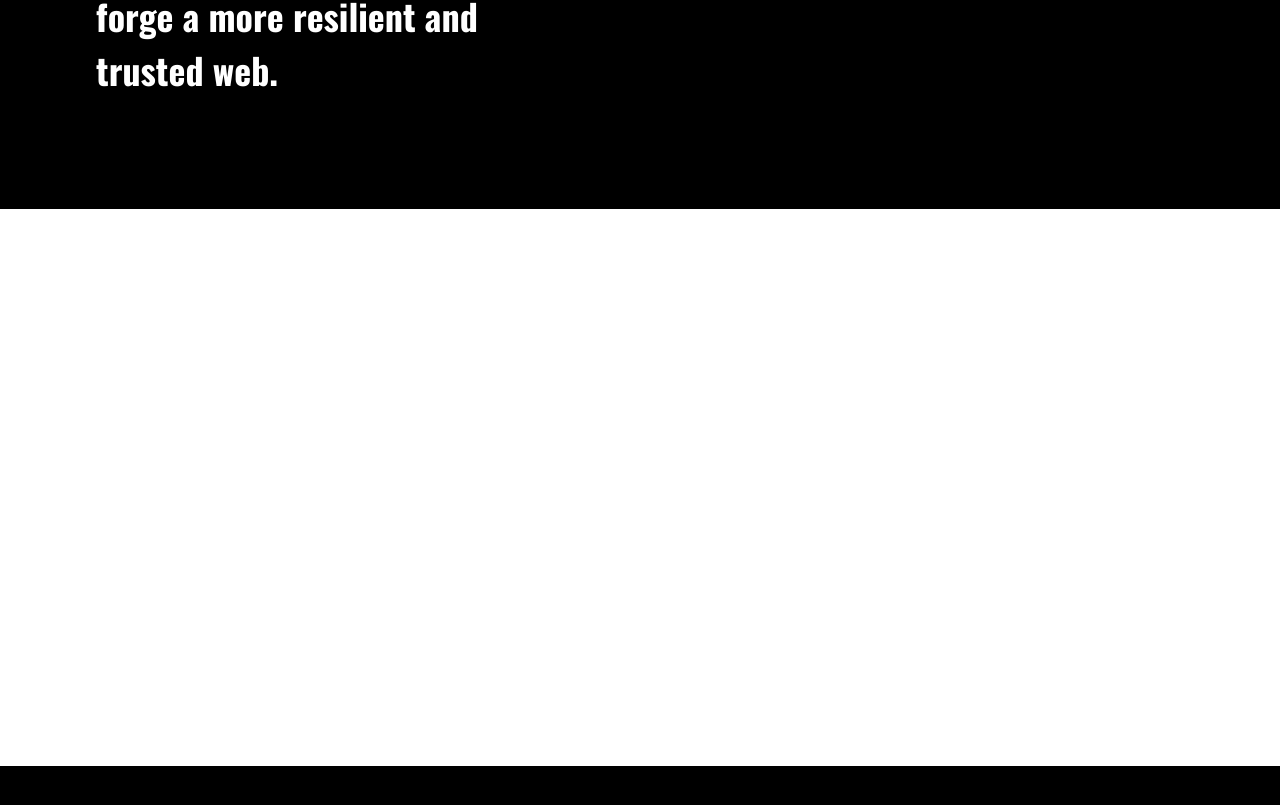
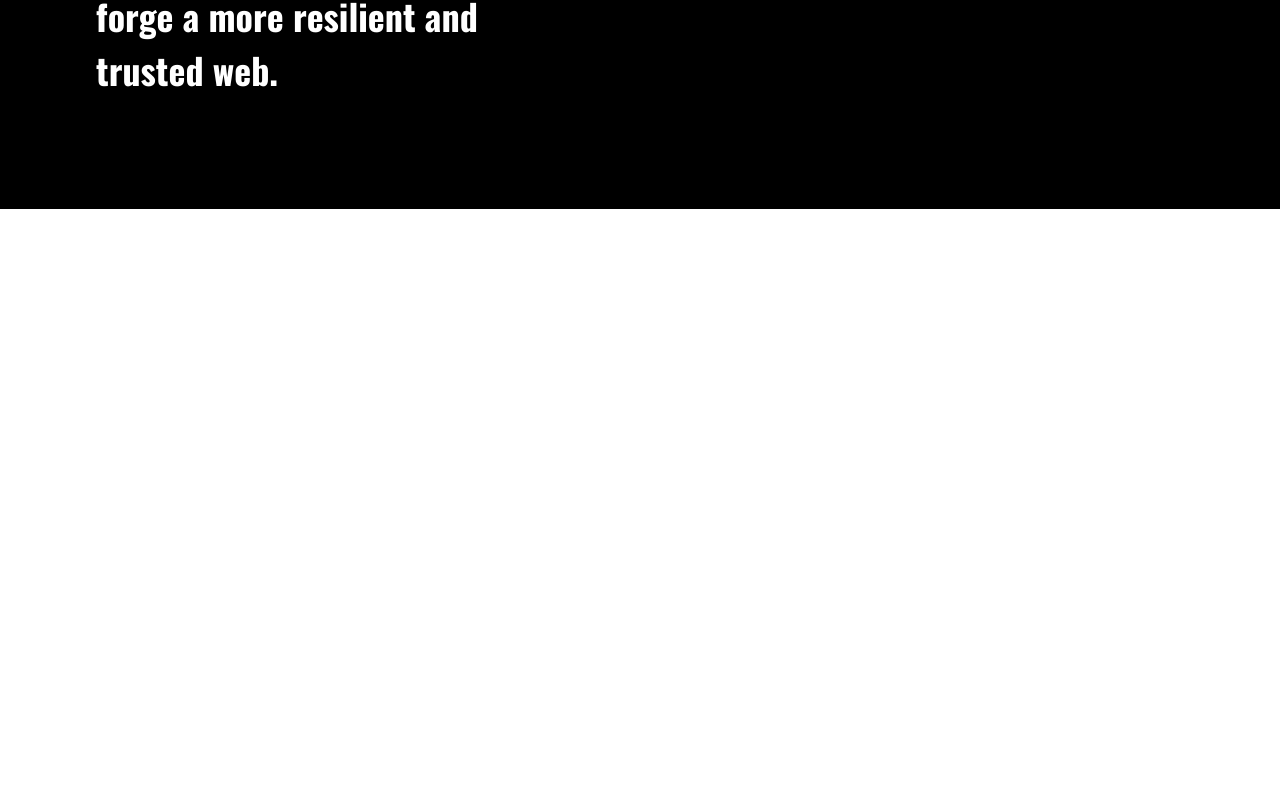
Before and after one commit to eltvhawisec/rootx, a Next.js app: page / in a window 1280 px wide. Shown: the part 6396-7201 px from the top of the page. Before the commit the page ends 7162 px from the top, so only its background shows below. Built offline with nearby package versions, Linux system fonts and the light colour scheme.

Commit message:
first commit

```diff
--- a/src/app/page.tsx
+++ b/src/app/page.tsx
@@ -3,6 +3,7 @@ import AboutSection from '@/components/AboutSection';
 import ProjectsSection from '@/components/ProjectsSection';
 import TeamSection from '@/components/TeamSection';
 import SkillsSection from '@/components/SkillsSection';
+import ContactSection from '@/components/ContactSection';
 import Footer from '@/components/Footer';
 import MissionSection from '@/components/MissionSection';
 import ServiceSection from '@/components/ServiceSection';
@@ -20,6 +21,7 @@ export default function Home() {
       <div id="about"><AboutSection /></div>
       <div id="skills"><SkillsSection /></div>
       <div id="team"><TeamSection /></div>
+      <div id="contact"><ContactSection /></div>
 
       <Footer />
     </div>
```
